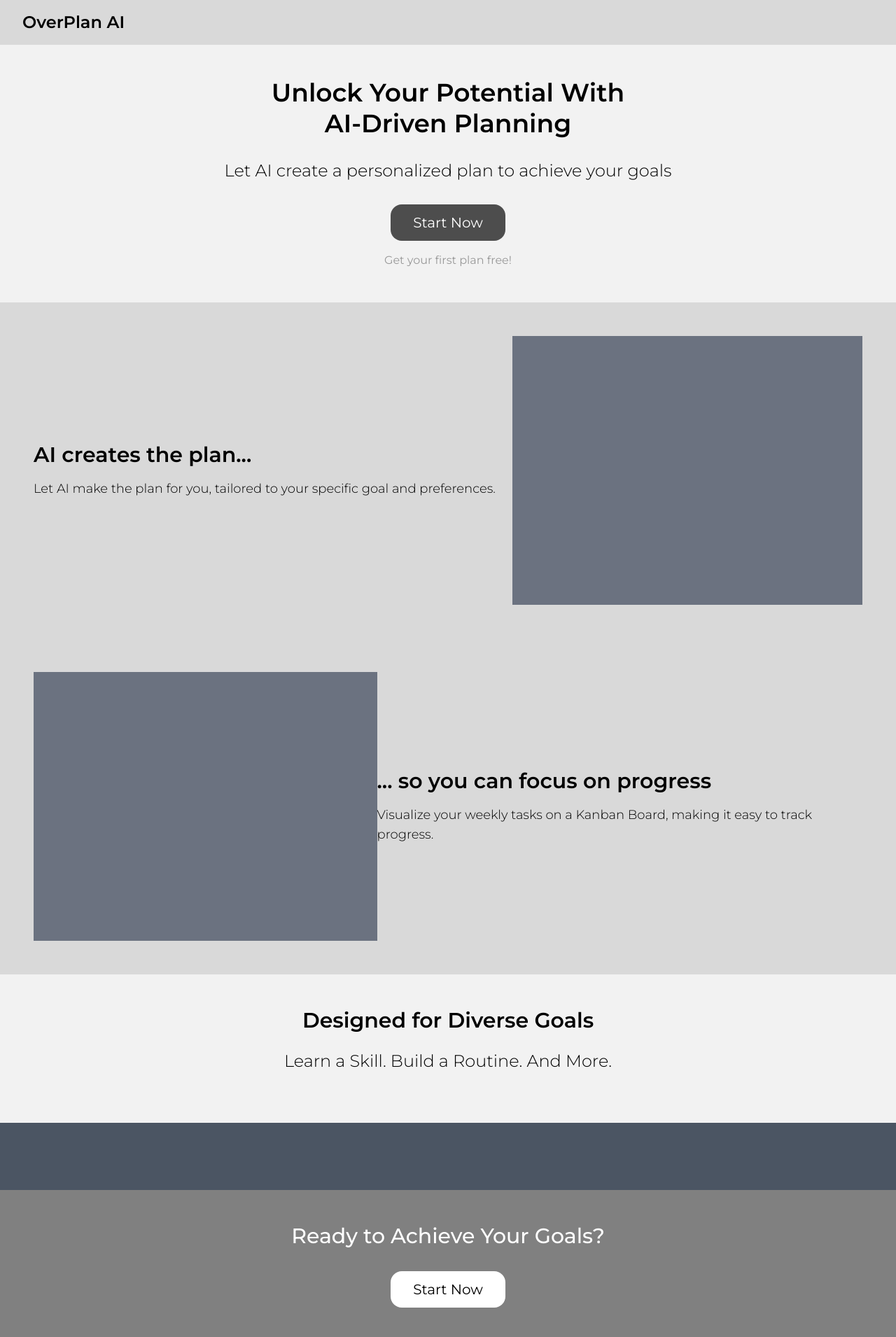
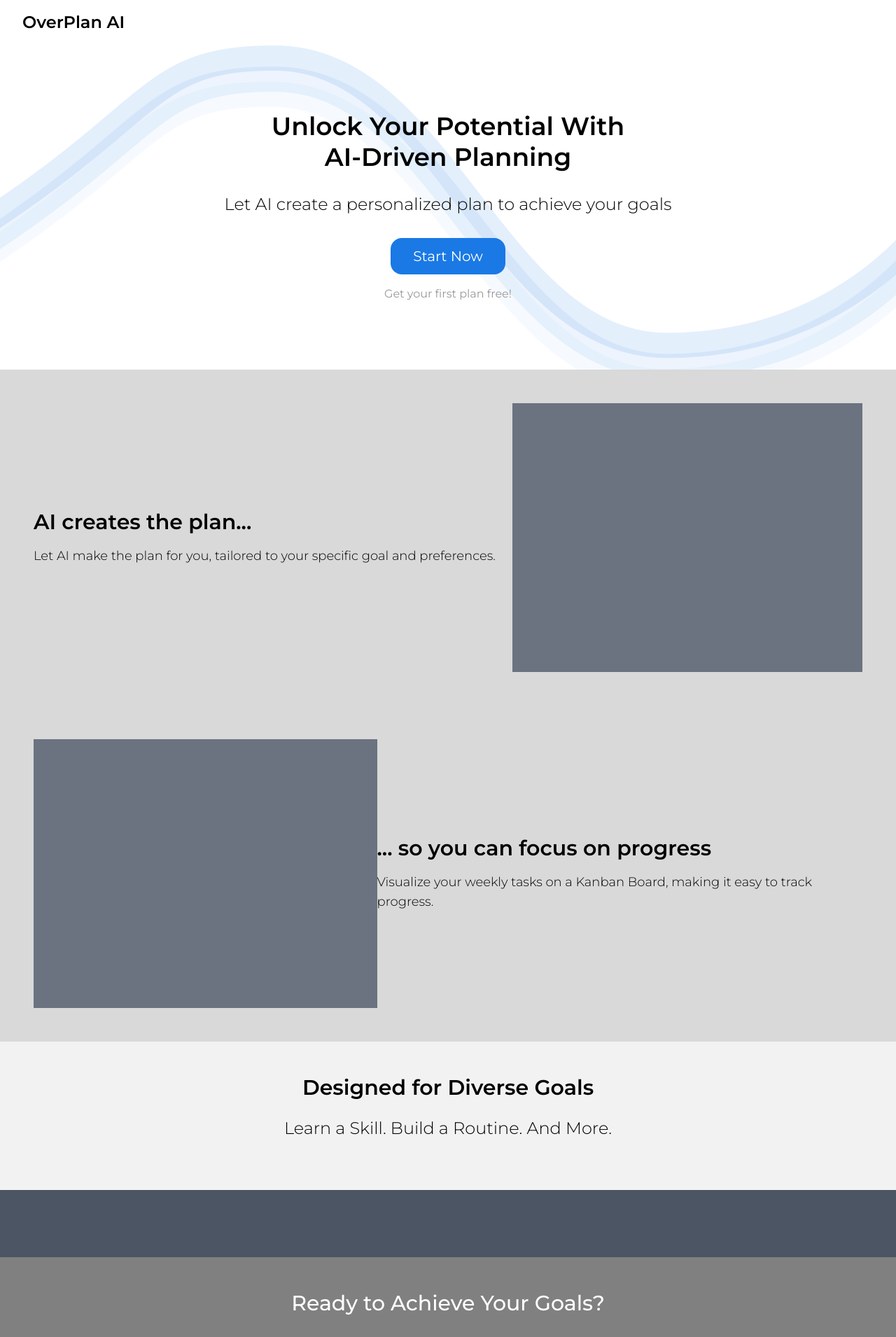
Before and after one commit to AlejandroALopez/overplan-website, a Next.js app: page / in a window 1280 px wide. Shown: the top 1910 px of the page at 70% size. Built offline with nearby package versions, Linux system fonts and the light colour scheme.

Commit message:
background pattern for section 1

```diff
--- a/src/app/page.tsx
+++ b/src/app/page.tsx
@@ -7,17 +7,17 @@ export default function Home() {
     <main className="flex min-h-screen flex-col items-center">
       <Header />
       {/* Section 1: Presentation */}
-      <div className="flex flex-col items-center bg-[#F2F2F2] w-full p-12">
+      <section className="flex flex-col items-center w-full py-24 bg-wave-pattern bg-cover">
         <p className="text-4xl font-semibold text-center">Unlock Your Potential With</p>
         <p className="text-4xl font-semibold mt-1">AI-Driven Planning</p>
         <p className="text-2xl text-center font-light my-8">Let AI create a personalized plan to achieve your goals</p>
-        <button className="flex items-center justify-center bg-[#4D4D4D] rounded-2xl px-8 py-3">
+        <button className="flex items-center justify-center bg-primary rounded-2xl px-8 py-3">
           <p className="text-white text-xl">Start Now</p>
         </button>
         <p className="text-[#999999] mt-4">Get your first plan free!</p>
-      </div>
+      </section>
       {/* Section 2: Features */}
-      <div className="flex flex-col bg-[#D9D9D9] w-full p-12 gap-24">
+      <section className="flex flex-col bg-[#D9D9D9] w-full p-12 gap-24">
         <div className="flex flex-row justify-between items-center">
           {/* Text Content */}
           <div className="flex flex-col gap-4">
@@ -36,21 +36,21 @@ export default function Home() {
             <p className="text-lg font-light">Visualize your weekly tasks on a Kanban Board, making it easy to track progress.</p>
           </div>
         </div>
-      </div>
+      </section>
       {/* Section 3: Use Cases */}
-      <div className="flex flex-col items-center bg-[#F2F2F2] w-full">
+      <section className="flex flex-col items-center bg-[#F2F2F2] w-full">
         <p className="text-3xl font-semibold text-center mt-12">Designed for Diverse Goals</p>
         <p className="text-2xl text-center font-light my-6">Learn a Skill. Build a Routine. And More.</p>
         {/* Text Animation Placeholder */}
         <div className="bg-gray-600 w-full h-24 mt-12"/>
-      </div>
+      </section>
       {/* Section 4: Call to Action */}
-      <div className="flex flex-col items-center bg-[#808080] w-full p-12 gap-8">
+      <section className="flex flex-col items-center bg-[#808080] w-full p-12 gap-8">
         <p className="text-3xl font-medium text-white">Ready to Achieve Your Goals?</p>
         <button className="flex items-center justify-center bg-white rounded-2xl px-8 py-3">
           <p className="text-xl">Start Now</p>
         </button>
-      </div>
+      </section>
       <Footer />
     </main>
   );
--- a/src/components/Header.tsx
+++ b/src/components/Header.tsx
@@ -2,7 +2,7 @@ import Link from "next/link";
 
 export default function Header() {
     return (
-        <div className="flex flex-row w-full items-center text-center gap-16 py-4 px-8 bg-[#D9D9D9]">
+        <div className="flex flex-row w-full items-center text-center gap-16 py-4 px-8 bg-white">
             {/* Logo */}
             <Link href="/">
                 <button className="text-2xl font-semibold transition hover:scale-110 duration-300">OverPlan AI</button>
--- a/tailwind.config.ts
+++ b/tailwind.config.ts
@@ -8,7 +8,11 @@ const config: Config = {
   ],
   theme: {
     extend: {
+      colors: {
+        primary: "#1A79E5",
+      },
       backgroundImage: {
+        "wave-pattern": "url('/img/waveBg.png')",
         "gradient-radial": "radial-gradient(var(--tw-gradient-stops))",
         "gradient-conic":
           "conic-gradient(from 180deg at 50% 50%, var(--tw-gradient-stops))",
```
Also changed, not shown: public/img/wave.png (added), public/img/waveBg.png (added).
